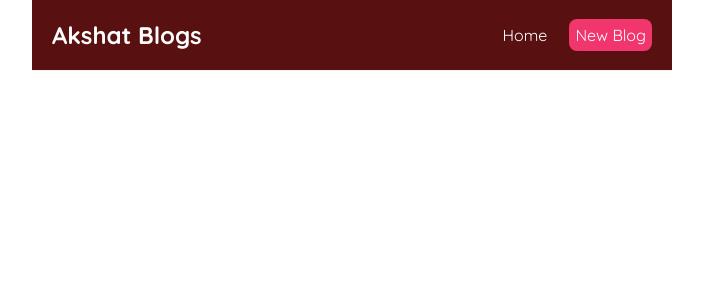
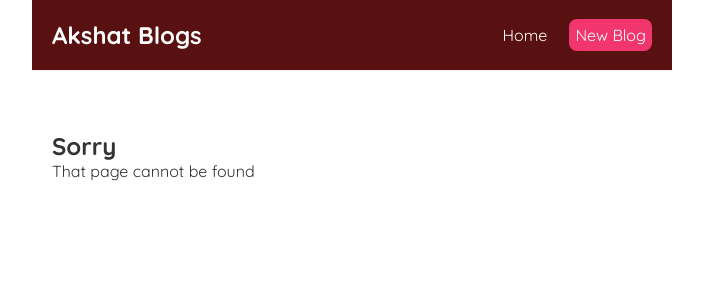
Before and after one commit to Akshat2Jain/blogapp_reactjs, a React (Create React App) app: page /error404 in a window 1280 px wide. Shown: the top 300 px of the page, without its empty margins (288-991 px from the left). Built offline with nearby package versions, Linux system fonts and the light colour scheme.

Commit message:
Update Page 404 Not Found

```diff
--- a/src/App.js
+++ b/src/App.js
@@ -3,6 +3,7 @@ import Navbar from "./components/Navbar";
 import Home from "./components/home";
 import Create from "./components/Create";
 import BlogDetails from "./components/blogDetails";
+import NotFound from "./components/NotFound";
 import { BrowserRouter as Router, Route, Switch } from "react-router-dom";
 
 const App = () => {
@@ -21,6 +22,9 @@ const App = () => {
             <Route path="/blogs/:id">
               <BlogDetails/>
             </Route>
+            <Route path="/error404">
+              <NotFound />
+            </Route>
           </Switch>
         </div>
       </div>
--- /dev/null
+++ b/src/components/NotFound.js
@@ -0,0 +1,11 @@
+import React from "react";
+
+const NotFound = () => {
+    return (
+      <div className="not-found">
+           <h2>Sorry</h2>
+        <p>That page cannot be found</p>
+      </div>
+    );
+  }
+export default NotFound;
```
